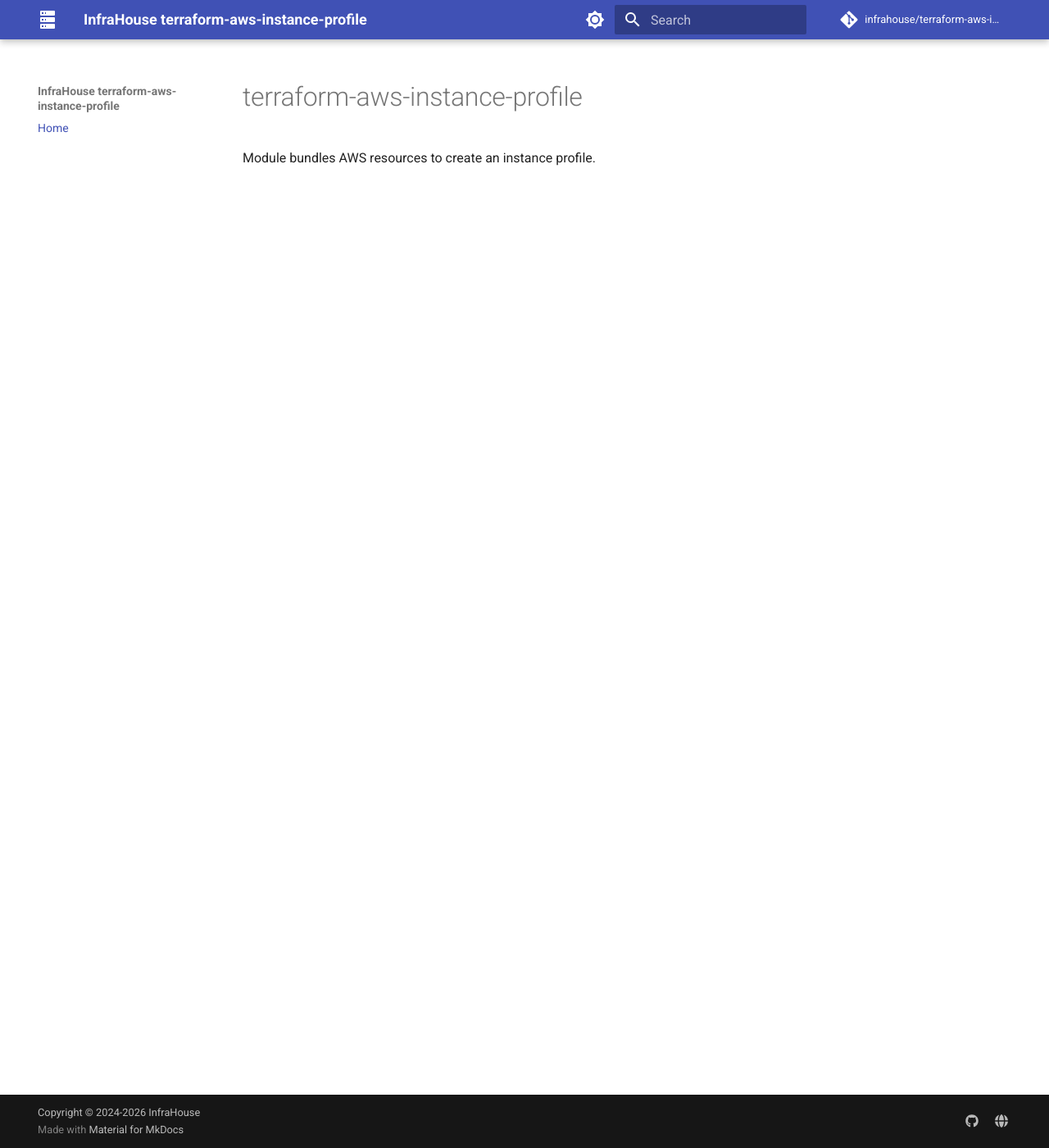
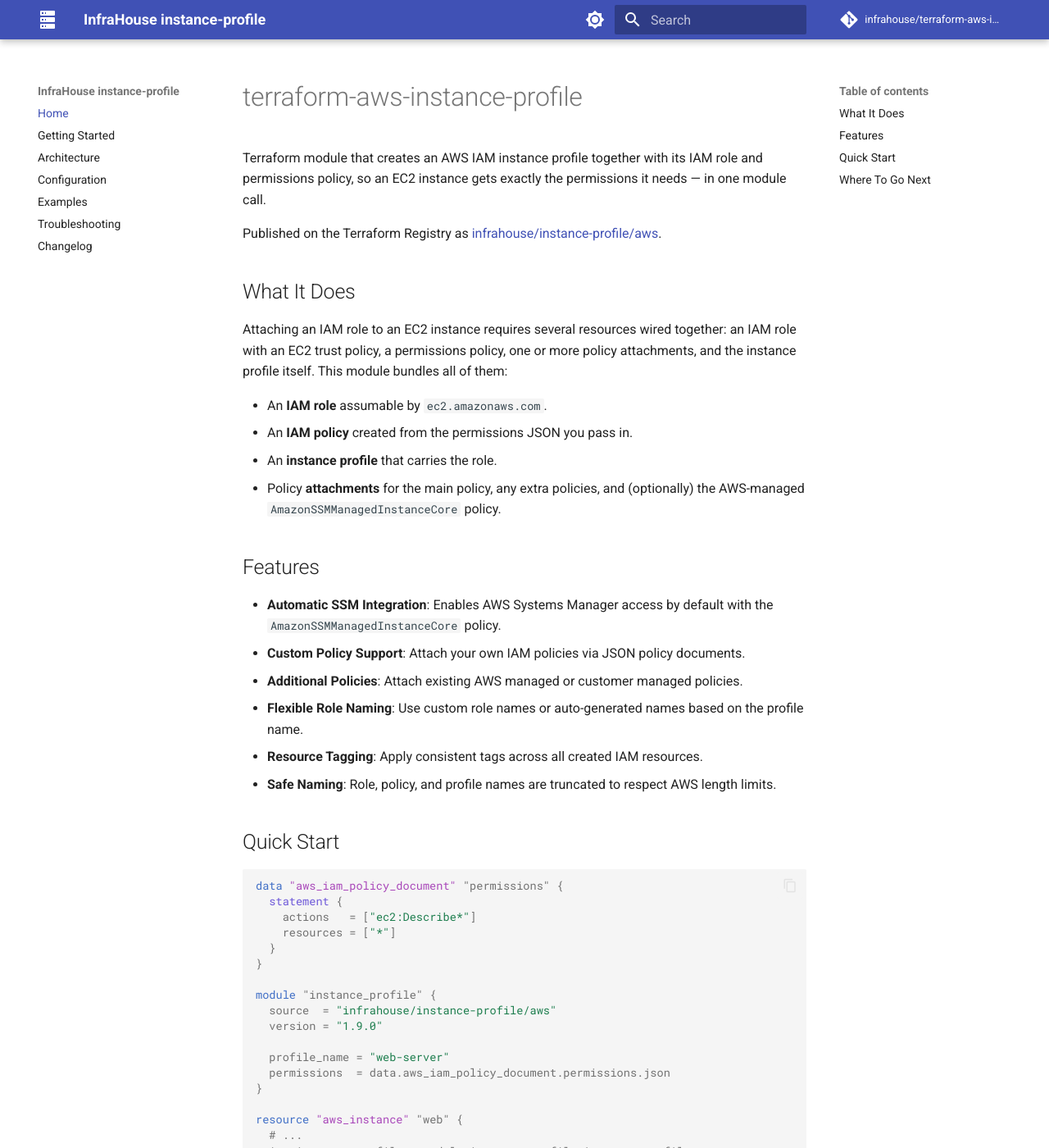
Before and after one commit to infrahouse/terraform-aws-instance-profile, an MkDocs documentation site: the page built from docs/index.md, in a window 1280 px wide and 1400 px high. Shown: the whole window at 82% size. Built offline with MkDocs 1.6.1 and Material for MkDocs 9.7.7, drawn with Linux system fonts in a browser that asks for light colours; comment, search, counter and statistics services are not loaded; some of the changed text lies outside the part shown.

Commit message:
docs: overhaul README and add GitHub Pages documentation (#32)
- README: badge row, Why This Module?, Quick Start, Documentation links,
  terraform-docs markers, Examples/Contributing/License sections
- docs: getting-started, architecture, configuration, examples,
  troubleshooting pages; changelog symlink
- mkdocs: site_name per requirements, glightbox plugin, nav entries

Co-Authored-By: Claude Fable 5 <noreply@anthropic.com>

````diff
--- a/docs/index.md
+++ b/docs/index.md
@@ -1,3 +1,64 @@
 # terraform-aws-instance-profile
 
-Module bundles AWS resources to create an instance profile.
+Terraform module that creates an AWS IAM instance profile together with its IAM role and
+permissions policy, so an EC2 instance gets exactly the permissions it needs — in one module
+call.
+
+Published on the Terraform Registry as
+[infrahouse/instance-profile/aws](https://registry.terraform.io/modules/infrahouse/instance-profile/aws/latest).
+
+## What It Does
+
+Attaching an IAM role to an EC2 instance requires several resources wired together: an IAM
+role with an EC2 trust policy, a permissions policy, one or more policy attachments, and the
+instance profile itself. This module bundles all of them:
+
+- An **IAM role** assumable by `ec2.amazonaws.com`.
+- An **IAM policy** created from the permissions JSON you pass in.
+- An **instance profile** that carries the role.
+- Policy **attachments** for the main policy, any extra policies, and (optionally) the
+  AWS-managed `AmazonSSMManagedInstanceCore` policy.
+
+## Features
+
+- **Automatic SSM Integration**: Enables AWS Systems Manager access by default with the
+  `AmazonSSMManagedInstanceCore` policy.
+- **Custom Policy Support**: Attach your own IAM policies via JSON policy documents.
+- **Additional Policies**: Attach existing AWS managed or customer managed policies.
+- **Flexible Role Naming**: Use custom role names or auto-generated names based on the
+  profile name.
+- **Resource Tagging**: Apply consistent tags across all created IAM resources.
+- **Safe Naming**: Role, policy, and profile names are truncated to respect AWS length
+  limits.
+
+## Quick Start
+
+```hcl
+data "aws_iam_policy_document" "permissions" {
+  statement {
+    actions   = ["ec2:Describe*"]
+    resources = ["*"]
+  }
+}
+
+module "instance_profile" {
+  source  = "infrahouse/instance-profile/aws"
+  version = "1.9.0"
+
+  profile_name = "web-server"
+  permissions  = data.aws_iam_policy_document.permissions.json
+}
+
+resource "aws_instance" "web" {
+  # ...
+  iam_instance_profile = module.instance_profile.instance_profile_name
+}
+```
+
+## Where To Go Next
+
+- [Getting Started](getting-started.md) — prerequisites and your first deployment.
+- [Architecture](architecture.md) — what the module creates and how it fits together.
+- [Configuration](configuration.md) — every input variable explained.
+- [Examples](examples.md) — common use cases.
+- [Troubleshooting](troubleshooting.md) — common issues and how to fix them.
--- a/mkdocs.yml
+++ b/mkdocs.yml
@@ -1,4 +1,4 @@
-site_name: InfraHouse terraform-aws-instance-profile
+site_name: InfraHouse instance-profile
 site_url: https://infrahouse.github.io/terraform-aws-instance-profile/
 site_description: Terraform module documentation
 site_author: InfraHouse
@@ -36,6 +36,12 @@ theme:
 
 nav:
   - Home: index.md
+  - Getting Started: getting-started.md
+  - Architecture: architecture.md
+  - Configuration: configuration.md
+  - Examples: examples.md
+  - Troubleshooting: troubleshooting.md
+  - Changelog: changelog.md
 
 markdown_extensions:
   - pymdownx.highlight:
@@ -61,6 +67,7 @@ markdown_extensions:
 
 plugins:
   - search
+  - glightbox
   - minify:
       minify_html: true
 
````
Also changed, not shown: README.md (+94 -11 lines), docs/architecture.md (added, +56 -0 lines), docs/changelog.md (added, +1 -0 lines), docs/configuration.md (added, +116 -0 lines), docs/examples.md (added, +128 -0 lines), docs/getting-started.md (added, +100 -0 lines), docs/troubleshooting.md (added, +98 -0 lines).
